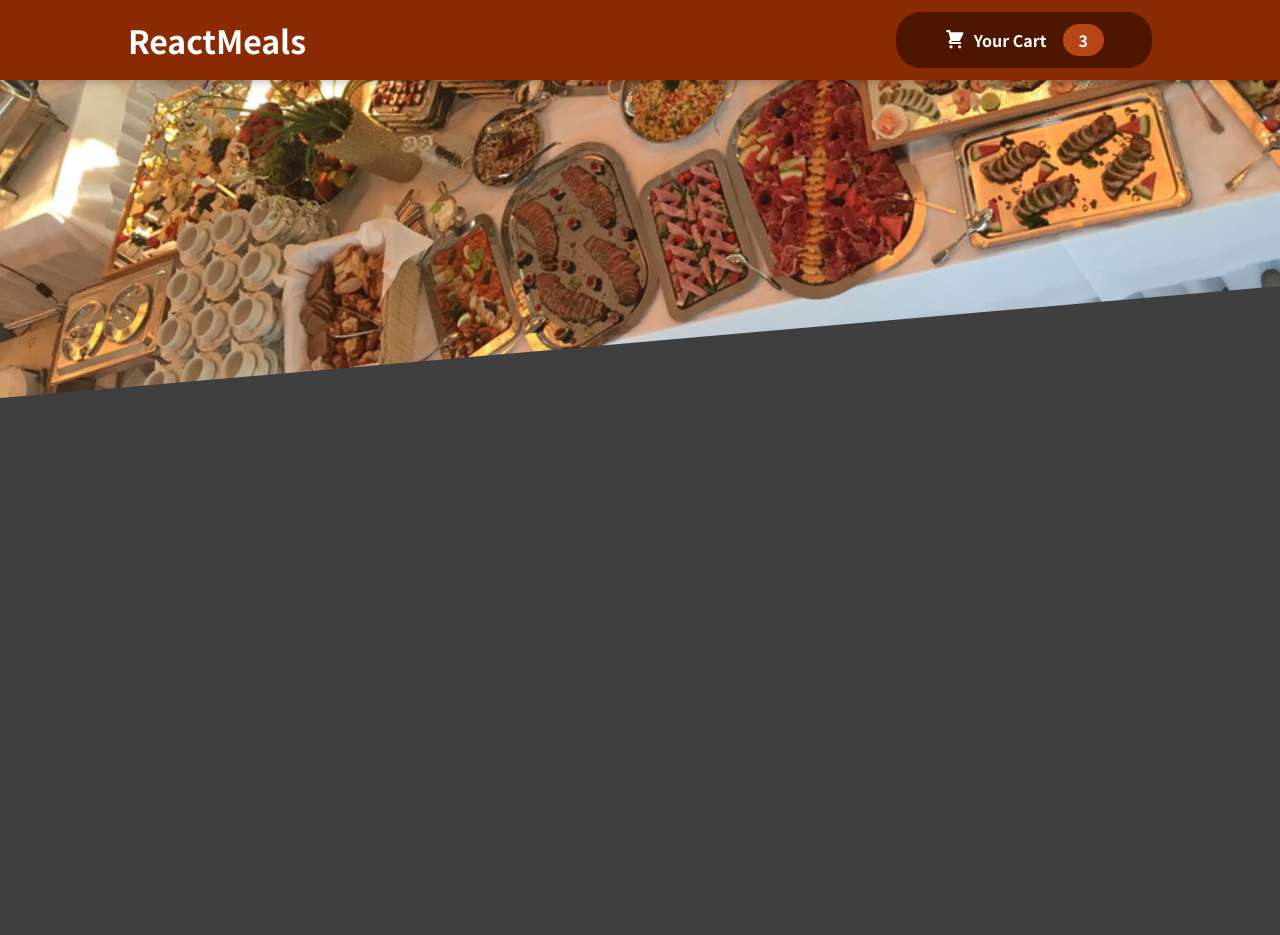
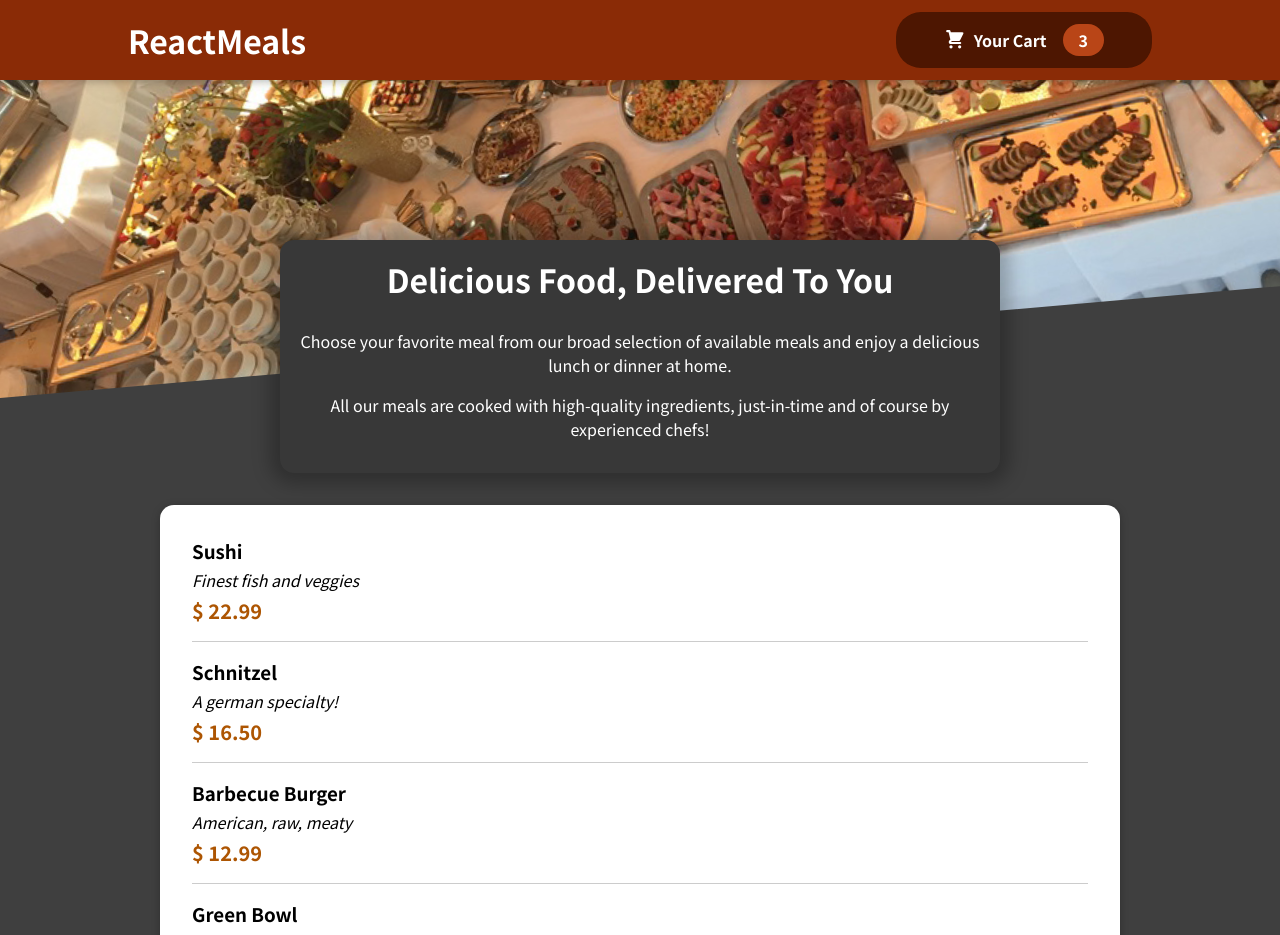
Before and after one commit to sarthak13gupta/food-order-app, a React (Create React App) app: page / in a window 1280 px wide. Shown: the top 935 px of the page. Before the commit the page ends 800 px from the top, so only its background shows below. Built offline with nearby package versions, Linux system fonts and the light colour scheme.

Commit message:
added meal-items

```diff
--- a/src/App.jsx
+++ b/src/App.jsx
@@ -1,11 +1,13 @@
 import { Fragment } from "react";
 
+import Meals from "./Components/Meals/Meals";
 import Header from "./Components/Layout/Header";
 
 function App() {
   return (
     <Fragment>
       <Header/>
+      <main><Meals/></main>
     </Fragment>
 
 
--- /dev/null
+++ b/src/Components/Card/Card.jsx
@@ -0,0 +1,6 @@
+import classes from "./Card.module.css";
+const Card = (props) => {
+  return <div className={classes.card}>{props.children}</div>;
+};
+
+export default Card;
--- /dev/null
+++ b/src/Components/Card/Card.module.css
@@ -0,0 +1,6 @@
+.card {
+    padding: 1rem;
+    box-shadow: 0 2px 8px rgba(0, 0, 0, 0.25);
+    border-radius: 14px;
+    background-color: white;
+}
--- /dev/null
+++ b/src/Components/Meals/AvailableMeals.jsx
@@ -0,0 +1,53 @@
+import classes from "./AvailableMeals.module.css";
+
+import Card from "../Card/Card";
+import MealItem from "./MealItem/MealItem";
+
+const DUMMY_MEALS = [
+  {
+    id: "m1",
+    name: "Sushi",
+    description: "Finest fish and veggies",
+    price: 22.99,
+  },
+  {
+    id: "m2",
+    name: "Schnitzel",
+    description: "A german specialty!",
+    price: 16.5,
+  },
+  {
+    id: "m3",
+    name: "Barbecue Burger",
+    description: "American, raw, meaty",
+    price: 12.99,
+  },
+  {
+    id: "m4",
+    name: "Green Bowl",
+    description: "Healthy...and green...",
+    price: 18.99,
+  },
+];
+
+const AvailableMeals = () => {
+  const mealsList = DUMMY_MEALS.map((meal) => (
+    <li>
+      <MealItem
+        key={meal.id}
+        name={meal.name}
+        description={meal.description}
+        price={meal.price}
+      />
+    </li>
+  ));
+  return (
+    <section className={classes.meals}>
+      <Card>
+        <ul>{mealsList}</ul>
+      </Card>
+    </section>
+  );
+};
+
+export default AvailableMeals;
--- /dev/null
+++ b/src/Components/Meals/AvailableMeals.module.css
@@ -0,0 +1,23 @@
+.meals {
+    max-width: 60rem;
+    width: 90%;
+    margin: 2rem auto;
+    animation: meals-appear 1s ease-out forwards;
+}
+
+.meals ul {
+    list-style: none;
+    margin: 0;
+    padding: 0;
+}
+
+@keyframes meals-appear {
+    from {
+        opacity: 0;
+        transform: translateY(3rem);
+    }
+    to {
+        opacity: 1;
+        transform: translateY(0);
+    }
+}
--- /dev/null
+++ b/src/Components/Meals/MealItem/MealItem.jsx
@@ -0,0 +1,19 @@
+
+import classes from "./MealItem.module.css"
+
+
+const MealItem = (props) => {
+    const price = `$ ${props.price.toFixed(2)}`
+  return (
+    <li className={classes.meal}>
+      <div>
+        <h3>{props.name}</h3>
+        <div className={classes.description}>{props.description}</div>
+        <div className={classes.price}>{price}</div>
+      </div>
+      <div></div>
+    </li>
+  );
+};
+
+export default MealItem;
--- /dev/null
+++ b/src/Components/Meals/MealItem/MealItem.module.css
@@ -0,0 +1,22 @@
+.meal {
+    display: flex;
+    justify-content: space-between;
+    margin: 1rem;
+    padding-bottom: 1rem;
+    border-bottom: 1px solid #ccc;
+}
+
+.meal h3 {
+    margin: 0 0 0.25rem 0;
+}
+
+.description {
+    font-style: italic;
+}
+
+.price {
+    margin-top: 0.25rem;
+    font-weight: bold;
+    color: #ad5502;
+    font-size: 1.25rem;
+}
--- /dev/null
+++ b/src/Components/Meals/Meals.jsx
@@ -0,0 +1,16 @@
+import { Fragment } from "react";
+
+import MealsSummary from "./MealsSummary";
+import AvailableMeals from "./AvailableMeals";
+import React from "react";
+
+const Meals = () => {
+    return (
+        <Fragment>
+            <MealsSummary/>
+            <AvailableMeals/>
+        </Fragment>
+    )
+}
+
+export default Meals
--- /dev/null
+++ b/src/Components/Meals/MealsSummary.jsx
@@ -0,0 +1,19 @@
+import classes from "./MealsSummary.module.css";
+
+const MealsSummary = () => {
+  return (
+    <section className={classes.summary}>
+      <h2>Delicious Food, Delivered To You</h2>
+      <p>
+        Choose your favorite meal from our broad selection of available meals
+        and enjoy a delicious lunch or dinner at home.
+      </p>
+      <p>
+        All our meals are cooked with high-quality ingredients, just-in-time and
+        of course by experienced chefs!
+      </p>
+    </section>
+  );
+};
+
+export default MealsSummary;
--- /dev/null
+++ b/src/Components/Meals/MealsSummary.module.css
@@ -0,0 +1,18 @@
+.summary {
+    text-align: center;
+    max-width: 45rem;
+    width: 90%;
+    margin: auto;
+    margin-top: -10rem;
+    position: relative;
+    background-color: #383838;
+    color: white;
+    border-radius: 14px;
+    padding: 1rem;
+    box-shadow: 0 1px 18px 10px rgba(0, 0, 0, 0.25);
+}
+
+.summary h2 {
+    font-size: 2rem;
+    margin-top: 0;
+}
```
